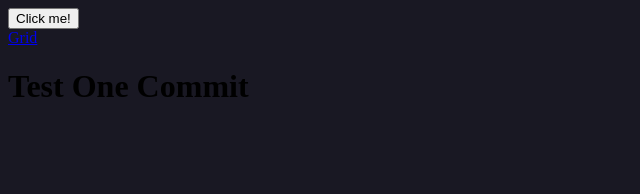
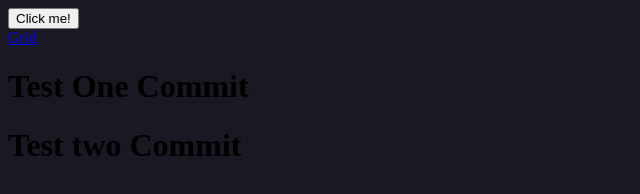
Before and after one commit to codingleohere/interview-questions, a website: page index.html in a window 1280 px wide. Shown: the whole page, without its empty margins (0-640 px from the left). Drawn offline with Linux system fonts and the light colour scheme.

Commit message:
test two

```diff
--- a/index.html
+++ b/index.html
@@ -48,6 +48,7 @@
     <script src="Test.js"></script>
 
     <h1>Test One Commit</h1>
+    <h1>Test two Commit</h1>
 
 </body>
 
```
